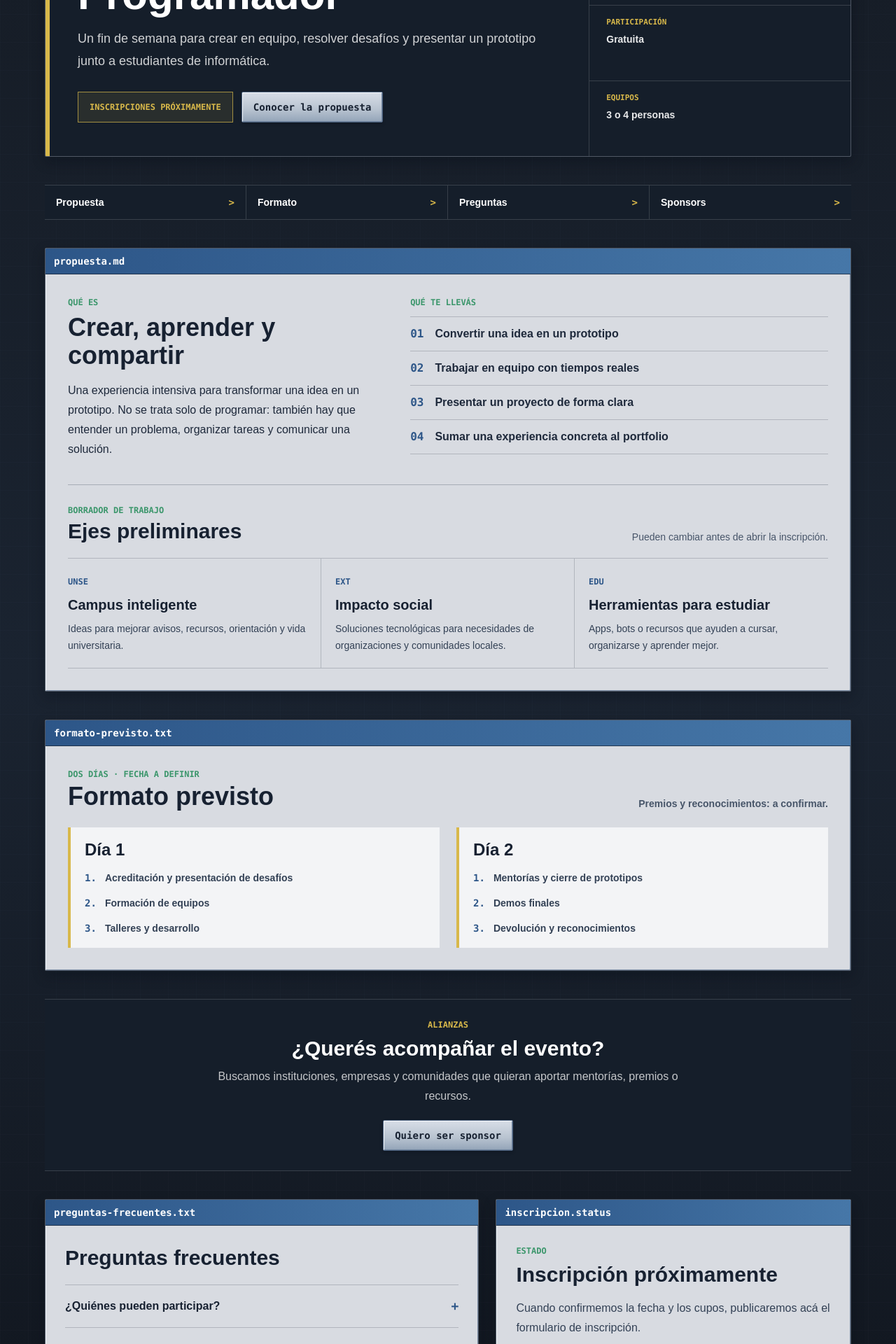
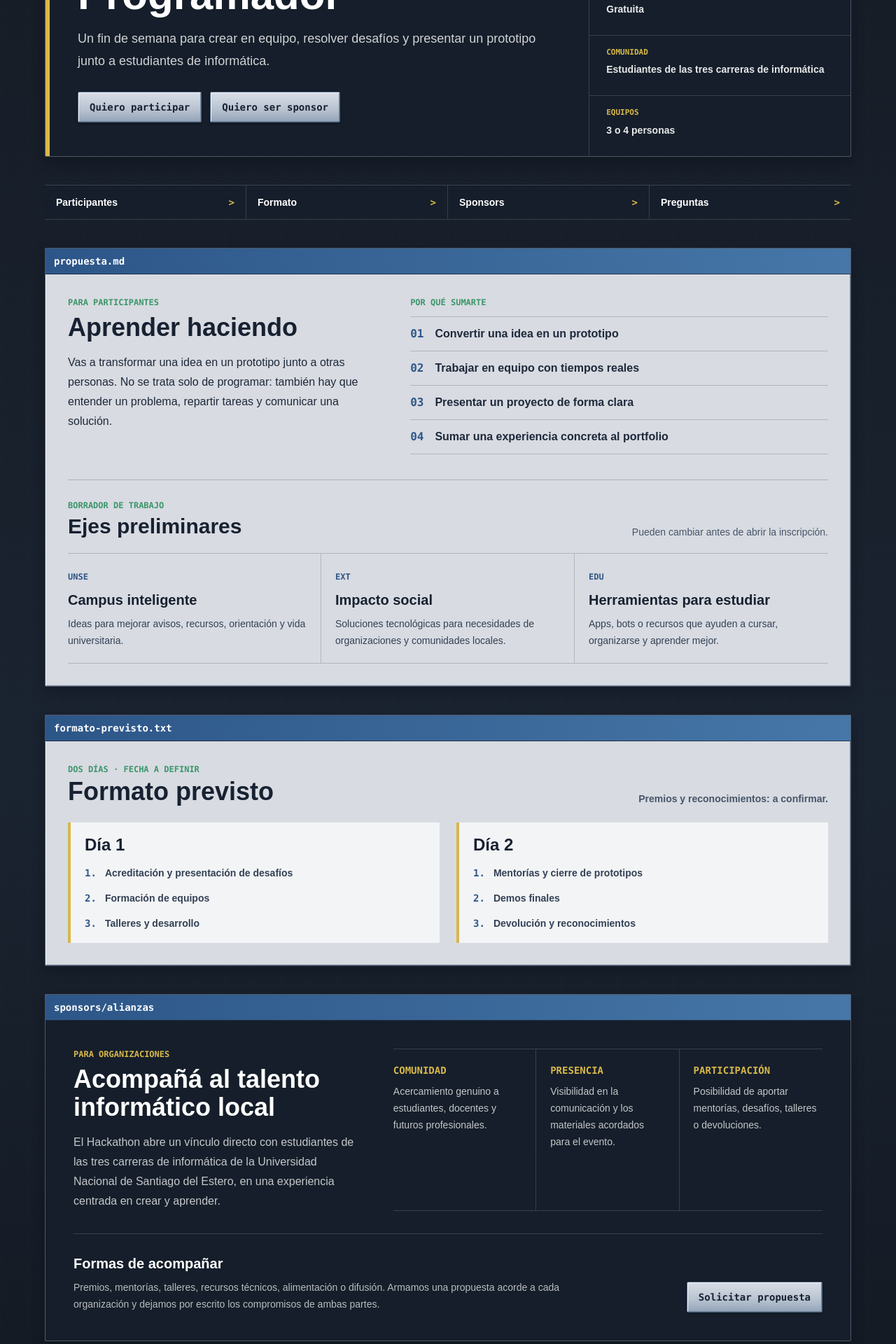
Before and after one commit to AnaPaulaMach/cei-web, a Next.js app: page /hackathon in a window 1280 px wide. Shown: the part 380-2300 px from the top of the page at 70% size. Built offline with nearby package versions, Linux system fonts and the light colour scheme; no server answers.

Commit message:
Refuerza la propuesta para participantes y sponsors

```diff
--- a/app/hackathon/page.tsx
+++ b/app/hackathon/page.tsx
@@ -17,6 +17,7 @@ const eventFacts = [
   ["Fecha", "Un fin de semana de septiembre de 2026"],
   ["Lugar", "FCEyT · Universidad Nacional de Santiago del Estero"],
   ["Participación", "Gratuita"],
+  ["Comunidad", "Estudiantes de las tres carreras de informática"],
   ["Equipos", "3 o 4 personas"]
 ];
 
@@ -115,12 +116,10 @@ export default function HackathonPage() {
                 {registrationIsOpen ? (
                   <Button href={googleFormLinks.hackathon}>Inscribirme</Button>
                 ) : (
-                  <span className="inline-flex min-h-11 items-center border border-cei-alert/70 bg-cei-alert/10 px-4 font-mono text-xs font-black uppercase text-cei-alert">
-                    Inscripciones próximamente
-                  </span>
+                  <Button href="#participantes">Quiero participar</Button>
                 )}
-                <Button href="#propuesta" variant="secondary">
-                  Conocer la propuesta
+                <Button href="#sponsors" variant="secondary">
+                  Quiero ser sponsor
                 </Button>
               </div>
             </div>
@@ -143,10 +142,10 @@ export default function HackathonPage() {
           className="grid border-y border-white/15 bg-[#151e2a] text-white sm:grid-cols-4"
         >
           {[
-            ["Propuesta", "#propuesta"],
+            ["Participantes", "#participantes"],
             ["Formato", "#formato"],
-            ["Preguntas", "#preguntas"],
-            ["Sponsors", "#sponsors"]
+            ["Sponsors", "#sponsors"],
+            ["Preguntas", "#preguntas"]
           ].map(([label, href]) => (
             <a
               className="flex min-h-12 items-center justify-between border-b border-white/15 px-4 text-sm font-bold transition hover:bg-white/[0.07] sm:border-b-0 sm:border-r sm:last:border-r-0"
@@ -162,20 +161,20 @@ export default function HackathonPage() {
         </nav>
       </Section>
 
-      <Section id="propuesta">
+      <Section id="participantes">
         <XPWindow contentClassName="p-5 sm:p-7 lg:p-8" showControls={false} title="propuesta.md">
           <div className="grid gap-8 lg:grid-cols-[0.85fr_1.15fr] lg:gap-12">
             <div>
-              <p className="font-mono text-xs font-black uppercase text-cei-terminal">Qué es</p>
-              <h2 className="mt-2 text-3xl font-black text-cei-shadow sm:text-4xl">Crear, aprender y compartir</h2>
+              <p className="font-mono text-xs font-black uppercase text-cei-terminal">Para participantes</p>
+              <h2 className="mt-2 text-3xl font-black text-cei-shadow sm:text-4xl">Aprender haciendo</h2>
               <p className="mt-4 leading-7 text-slate-800">
-                Una experiencia intensiva para transformar una idea en un prototipo. No se trata solo de programar:
-                también hay que entender un problema, organizar tareas y comunicar una solución.
+                Vas a transformar una idea en un prototipo junto a otras personas. No se trata solo de programar:
+                también hay que entender un problema, repartir tareas y comunicar una solución.
               </p>
             </div>
 
             <div>
-              <p className="font-mono text-xs font-black uppercase text-cei-terminal">Qué te llevás</p>
+              <p className="font-mono text-xs font-black uppercase text-cei-terminal">Por qué sumarte</p>
               <ul className="mt-3 divide-y divide-cei-shadow/20 border-y border-cei-shadow/20">
                 {learningItems.map((item, index) => (
                   <li className="flex gap-4 py-3 text-sm font-bold text-slate-800 sm:text-base" key={item}>
@@ -241,18 +240,49 @@ export default function HackathonPage() {
       </Section>
 
       <Section id="sponsors">
-        <div className="border-y border-white/15 bg-[#151e2a] px-5 py-7 text-center text-white sm:px-8">
-          <p className="font-mono text-xs font-black uppercase text-cei-alert">Alianzas</p>
-          <h2 className="mt-2 text-3xl font-black">¿Querés acompañar el evento?</h2>
-          <p className="mx-auto mt-2 max-w-2xl leading-7 text-white/75">
-            Buscamos instituciones, empresas y comunidades que quieran aportar mentorías, premios o recursos.
-          </p>
-          <div className="mt-5 flex justify-center">
-            <Button href="mailto:comisionlsiafines@gmail.com?subject=Quiero%20ser%20sponsor%20del%20hackathon">
-              Quiero ser sponsor
-            </Button>
+        <XPWindow contentClassName="p-0" showControls={false} title="sponsors/alianzas">
+          <div className="bg-[#151e2a] px-5 py-8 text-white sm:px-8 lg:px-10 lg:py-10">
+            <div className="grid gap-8 lg:grid-cols-[0.8fr_1.2fr] lg:gap-12">
+              <div>
+                <p className="font-mono text-xs font-black uppercase text-cei-alert">Para organizaciones</p>
+                <h2 className="mt-2 text-3xl font-black sm:text-4xl">Acompañá al talento informático local</h2>
+                <p className="mt-4 leading-7 text-white/75">
+                  El Hackathon abre un vínculo directo con estudiantes de las tres carreras de informática de la
+                  Universidad Nacional de Santiago del Estero, en una experiencia centrada en crear y aprender.
+                </p>
+              </div>
+
+              <div className="grid border-y border-white/15 sm:grid-cols-3">
+                {[
+                  ["Comunidad", "Acercamiento genuino a estudiantes, docentes y futuros profesionales."],
+                  ["Presencia", "Visibilidad en la comunicación y los materiales acordados para el evento."],
+                  ["Participación", "Posibilidad de aportar mentorías, desafíos, talleres o devoluciones."]
+                ].map(([title, description]) => (
+                  <article
+                    className="border-b border-white/15 py-5 sm:border-b-0 sm:border-r sm:px-5 sm:first:pl-0 sm:last:border-r-0 sm:last:pr-0"
+                    key={title}
+                  >
+                    <h3 className="font-mono text-sm font-black uppercase text-cei-alert">{title}</h3>
+                    <p className="mt-2 text-sm leading-6 text-white/75">{description}</p>
+                  </article>
+                ))}
+              </div>
+            </div>
+
+            <div className="mt-8 grid gap-6 border-t border-white/15 pt-7 lg:grid-cols-[1fr_auto] lg:items-end">
+              <div>
+                <h3 className="text-xl font-black">Formas de acompañar</h3>
+                <p className="mt-2 max-w-3xl text-sm leading-6 text-white/70">
+                  Premios, mentorías, talleres, recursos técnicos, alimentación o difusión. Armamos una propuesta
+                  acorde a cada organización y dejamos por escrito los compromisos de ambas partes.
+                </p>
+              </div>
+              <Button href="mailto:comisionlsiafines@gmail.com?subject=Quiero%20ser%20sponsor%20del%20hackathon">
+                Solicitar propuesta
+              </Button>
+            </div>
           </div>
-        </div>
+        </XPWindow>
       </Section>
 
       <Section className="grid gap-6 lg:grid-cols-[1.1fr_0.9fr]" id="preguntas">
@@ -273,8 +303,8 @@ export default function HackathonPage() {
           </div>
         </XPWindow>
 
-        <XPWindow contentClassName="p-5 sm:p-7" showControls={false} title="inscripcion.status">
-          <p className="font-mono text-xs font-black uppercase text-cei-terminal">Estado</p>
+        <XPWindow contentClassName="p-5 sm:p-7" showControls={false} title="participantes.status">
+          <p className="font-mono text-xs font-black uppercase text-cei-terminal">Para participantes</p>
           <h2 className="mt-2 text-3xl font-black text-cei-shadow">
             {registrationIsOpen ? "Inscripción abierta" : "Inscripción próximamente"}
           </h2>
```
